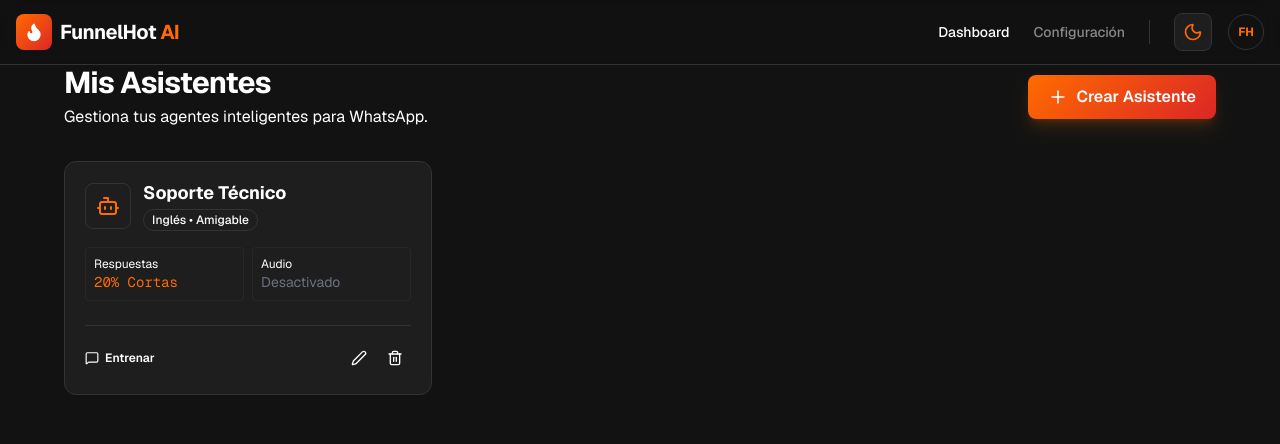
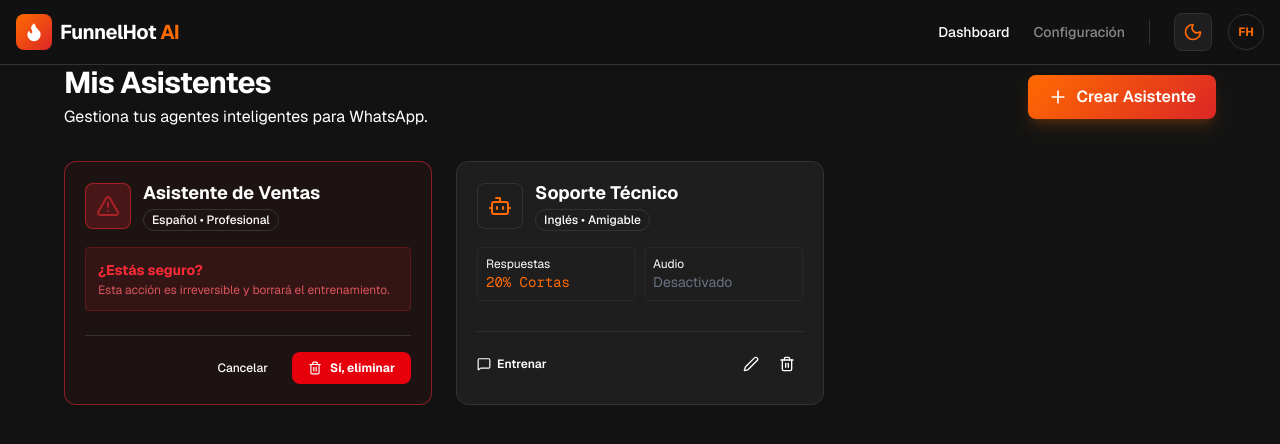
Before and after one commit to Daniels35/funnelhot-assistants, a Next.js app: page / in a window 1280 px wide. Both pictures are taken after a click on the button 395 px from the left and 357 px from the top of the page. Shown: the top 444 px of the page. Built offline with nearby package versions, Linux system fonts and the light colour scheme.

Commit message:
Manejo confirmación eliminación Asistente UI & windows alert

```diff
--- a/src/components/assistants/AssistantCard.tsx
+++ b/src/components/assistants/AssistantCard.tsx
@@ -1,8 +1,9 @@
 "use client";
 
+import { useState } from "react";
 import { Assistant } from "@/types/assistant";
-import { Edit2, Trash2, MessageSquare, Bot } from "lucide-react";
-import Link from "next/link"; // <--- 1. Importante: Importar Link
+import { Edit2, Trash2, MessageSquare, Bot, AlertTriangle } from "lucide-react";
+import Link from "next/link";
 
 interface AssistantCardProps {
   assistant: Assistant;
@@ -11,16 +12,39 @@ interface AssistantCardProps {
 }
 
 export function AssistantCard({ assistant, onDelete, onEdit }: AssistantCardProps) {
+  const [isDeleting, setIsDeleting] = useState(false);
+
+  const handleFinalDelete = () => {
+    onDelete(assistant.id);
+
+    setTimeout(() => {
+      window.alert(`El asistente "${assistant.name}" fue eliminado con éxito.`);
+    }, 100);
+  };
+
   return (
-    <div className="group relative bg-card border border-border rounded-xl p-5 hover:border-hot/50 transition-all duration-300 hover:shadow-lg hover:shadow-hot/5">
-      {/* Encabezado de la Tarjeta */}
+    <div className={`group relative bg-card border rounded-xl p-5 transition-all duration-300 hover:shadow-lg
+      ${isDeleting
+        ? "border-red-500/50 bg-red-500/5 shadow-red-500/10"
+        : "border-border hover:border-hot/50 hover:shadow-hot/5"
+      }
+    `}>
+      {/* Encabezado */}
       <div className="flex justify-between items-start mb-4">
         <div className="flex items-center gap-3">
-          <div className="p-2.5 rounded-lg bg-surface-dark border border-border group-hover:border-hot/30 transition-colors">
+          <div className={`p-2.5 rounded-lg border transition-colors
+            ${isDeleting
+              ? "bg-red-500/20 border-red-500/50"
+              : "bg-surface-dark border-border group-hover:border-hot/30"
+            }`}>
+            {isDeleting ? (
+              <AlertTriangle className="w-6 h-6 text-red-500 animate-pulse" />
+            ) : (
               <Bot className="w-6 h-6 text-hot" />
+            )}
           </div>
           <div>
-            <h3 className="font-bold text-lg leading-tight text-foreground group-hover:text-hot transition-colors">
+            <h3 className="font-bold text-lg leading-tight text-foreground">
               {assistant.name}
             </h3>
             <span className="text-xs font-medium text-muted-foreground bg-surface-dark px-2 py-0.5 rounded-full border border-border mt-1 inline-block">
@@ -30,8 +54,17 @@ export function AssistantCard({ assistant, onDelete, onEdit }: AssistantCardProp
         </div>
       </div>
 
-      {/* Estadísticas / Info Rápida */}
-      <div className="grid grid-cols-2 gap-2 mb-6 text-sm">
+      {/* CONTENIDO CAMBIANTE: Info o Advertencia */}
+      <div className="min-h-[60px] mb-6">
+        {isDeleting ? (
+          <div className="bg-red-500/10 border border-red-500/20 rounded p-3 animate-in fade-in slide-in-from-bottom-2">
+            <p className="text-sm font-bold text-red-500 mb-0.5">¿Estás seguro?</p>
+            <p className="text-xs text-red-400/80">
+              Esta acción es irreversible y borrará el entrenamiento.
+            </p>
+          </div>
+        ) : (
+          <div className="grid grid-cols-2 gap-2 text-sm animate-in fade-in">
             <div className="bg-surface-dark/50 p-2 rounded border border-border/50">
               <span className="text-muted-foreground text-xs block">Respuestas</span>
               <span className="font-mono text-hot">
@@ -45,12 +78,33 @@ export function AssistantCard({ assistant, onDelete, onEdit }: AssistantCardProp
               </span>
             </div>
           </div>
+        )}
+      </div>
 
-      {/* Acciones */}
+      {/* ACCIONES: Footer */}
       <div className="flex items-center justify-between border-t border-border pt-4 mt-auto">
-        {/* 2. REEMPLAZO DEL BOTÓN POR LINK */}
+        {isDeleting ? (
+          /* MODO CONFIRMACIÓN */
+          <div className="flex items-center gap-3 w-full justify-end animate-in fade-in">
+            <button
+              onClick={() => setIsDeleting(false)}
+              className="text-xs font-medium px-3 py-2 rounded-lg hover:bg-surface-dark text-muted-foreground hover:text-foreground transition-colors"
+            >
+              Cancelar
+            </button>
+            <button
+              onClick={handleFinalDelete}
+              className="flex items-center gap-2 text-xs font-bold px-4 py-2 rounded-lg bg-red-600 text-white hover:bg-red-700 hover:shadow-lg hover:shadow-red-500/20 transition-all"
+            >
+              <Trash2 className="w-3.5 h-3.5" />
+              Sí, eliminar
+            </button>
+          </div>
+        ) : (
+          /* MODO NORMAL */
+          <>
             <Link
-          href={`/assistant/${assistant.id}`} // <--- Redirección Dinámica
+              href={`/assistant/${assistant.id}`}
               className="text-xs font-semibold flex items-center gap-1.5 text-muted-foreground hover:text-hot transition-colors"
             >
               <MessageSquare className="w-3.5 h-3.5" />
@@ -61,18 +115,20 @@ export function AssistantCard({ assistant, onDelete, onEdit }: AssistantCardProp
               <button
                 onClick={() => onEdit(assistant)}
                 className="p-2 hover:bg-surface-dark rounded-md text-muted-foreground hover:text-blue-400 transition-colors"
-            title="Editar"
+                title="Editar configuración"
               >
                 <Edit2 className="w-4 h-4" />
               </button>
               <button
-            onClick={() => onDelete(assistant.id)}
-            className="p-2 hover:bg-surface-dark rounded-md text-muted-foreground hover:text-fire transition-colors"
-            title="Eliminar"
+                onClick={() => setIsDeleting(true)}
+                className="p-2 hover:bg-surface-dark rounded-md text-muted-foreground hover:text-red-500 transition-colors"
+                title="Eliminar asistente"
               >
                 <Trash2 className="w-4 h-4" />
               </button>
             </div>
+          </>
+        )}
       </div>
     </div>
   );
```
Lines whose indentation alone changed are shown as unchanged.
